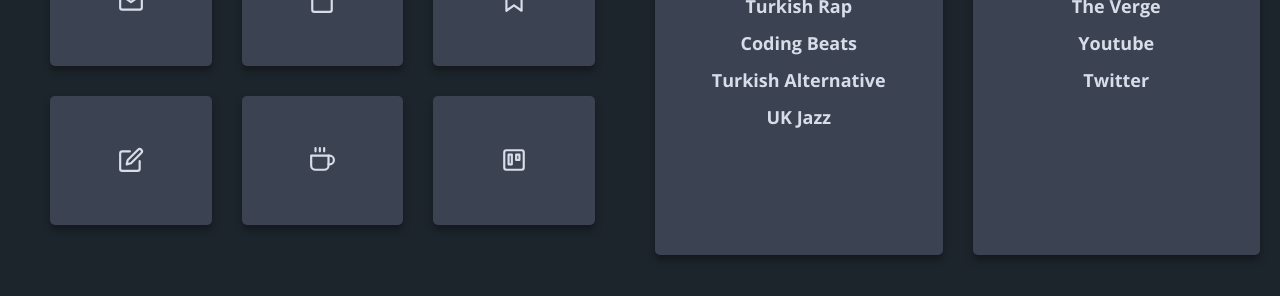
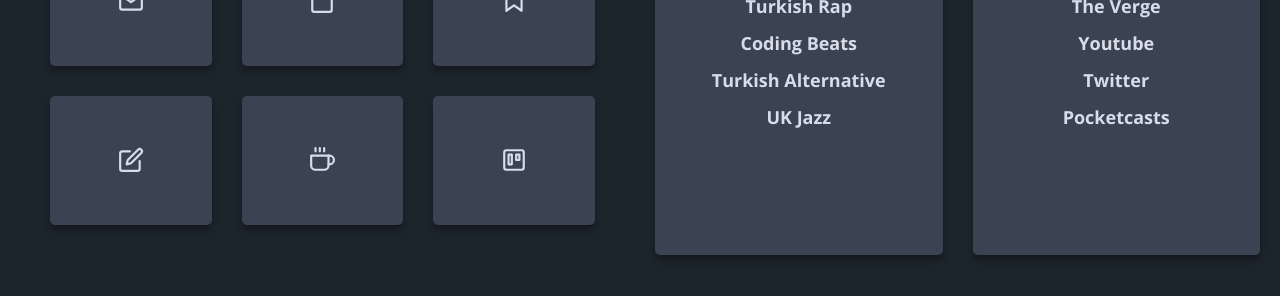
Before and after one commit to kcole93/kcole93.github.io, a Jekyll site: the page bento/index.html, which Jekyll copies as it is, in a window 1280 px wide. Shown: the part 558-854 px from the top of the page. Built offline with Jekyll 4.4.1, drawn with Linux system fonts in a browser that asks for light colours.

Commit message:
Added Pocketcasts Link

```diff
--- a/bento/index.html
+++ b/bento/index.html
@@ -133,6 +133,12 @@
                     class="qlist__link"
                     >Twitter</a
                 >
+                <a
+                    href="hhttps://play.pocketcasts.com/podcasts"
+                    target="_self"
+                    class="qlist__link"
+                    >Pocketcasts</a
+                >
             </div>
         </div>
         <script src="js/time.js"></script>
```
